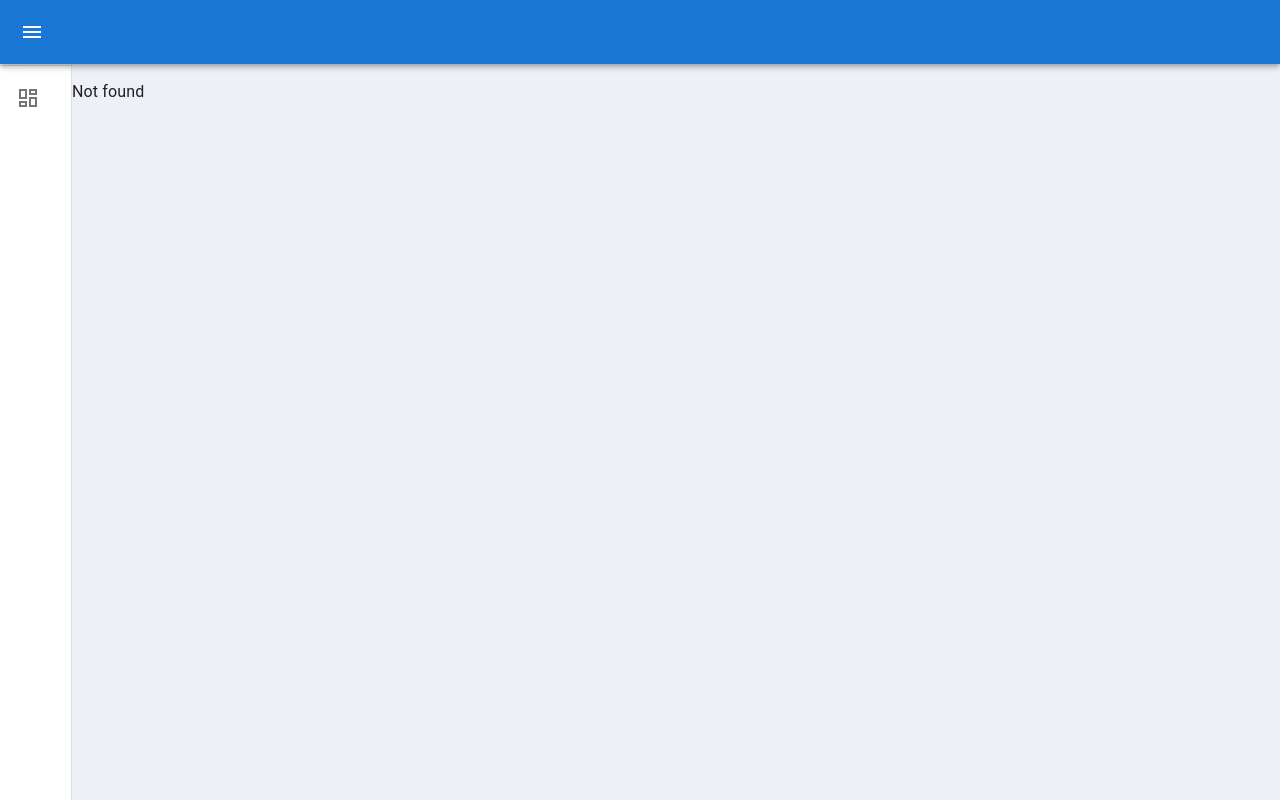
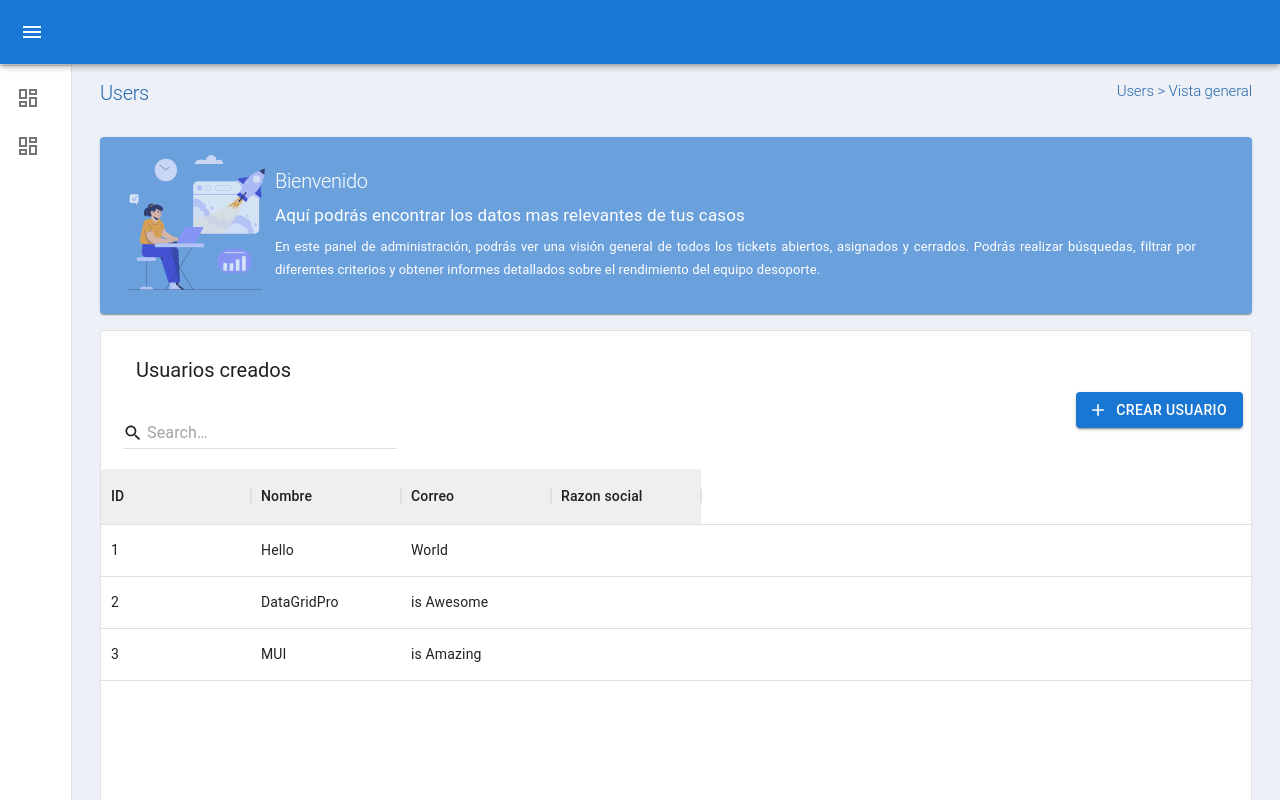
Before and after one commit to LfJohnVo/panelcontrol-front, a React (Vite) app: page /users in a window 1280 px wide. Before the commit this address had no page. Built offline with nearby package versions, Linux system fonts and the light colour scheme.

Commit message:
Creando el modulo de ver usuarios

```diff
--- a/src/common/text/TextTitle.jsx
+++ b/src/common/text/TextTitle.jsx
@@ -11,3 +11,14 @@ export const titleTextAdmin = {
 export const titleDashboard = {
   text: "Dashboard",
 };
+
+export const titleUser = {
+  text: "Users",
+};
+export const titleUserTitle = {
+  text: "Users > Vista general",
+};
+
+export const titleUserDetail = {
+  text: "Users > Detalle",
+};
--- a/src/components/menu/ListItems.jsx
+++ b/src/components/menu/ListItems.jsx
@@ -13,7 +13,6 @@ export function ListItems() {
   return (
     <>
       {/* Dashboar */}
-
       <ListItemButton
         onClick={() => {
           navigate("/dashboard");
@@ -24,6 +23,16 @@ export function ListItems() {
         </ListItemIcon>
         <ListItemText primary="Dashboard" />
       </ListItemButton>
+      <ListItemButton
+        onClick={() => {
+          navigate("/users");
+        }}
+      >
+        <ListItemIcon>
+          <DashboardOutlinedIcon />
+        </ListItemIcon>
+        <ListItemText primary="Usuarios" />
+      </ListItemButton>
     </>
   );
 }
--- /dev/null
+++ b/src/components/users/TableUser.jsx
@@ -0,0 +1,170 @@
+import React from "react";
+import { colorsTable } from "../../common/color/color";
+import { Grid, Typography, Box, Button } from "@mui/material";
+import { DataGrid, GridToolbarQuickFilter } from "@mui/x-data-grid";
+import { useNavigate } from "react-router-dom";
+import AddIcon from "@mui/icons-material/Add";
+
+function QuickSearchToolbar() {
+  const navigate = useNavigate();
+  return (
+    <Box component={"div"}>
+      <Grid
+        item
+        xs={12}
+        md={12}
+        lg={12}
+        sx={{
+          display: "flex",
+          flexDirection: "row",
+          height: "auto",
+          background: "#FFFFF",
+        }}
+      >
+        <Grid item md={6}>
+          <Box
+            sx={{
+              display: "flex",
+              flexDirection: "column",
+              alignItems: "flex-start",
+            }}
+          >
+            <Typography
+              component="h1"
+              variant="h5"
+              fontSize={"20px"}
+              ml={"35px"}
+              mt={"26px"}
+            >
+              Usuarios creados
+            </Typography>
+          </Box>
+        </Grid>
+      </Grid>
+      <Grid
+        item
+        xs={12}
+        md={12}
+        lg={12}
+        sx={{
+          display: "flex",
+          flexDirection: "row",
+          height: "auto",
+          background: "#FFFFF",
+        }}
+      >
+        <Grid item md={6} mt={"33px"} ml={"22px"} mb={"16px"}>
+          <Box
+            sx={{
+              display: "flex",
+              flexDirection: "column",
+              alignItems: "flex-start",
+            }}
+          >
+            <GridToolbarQuickFilter />
+          </Box>
+        </Grid>
+        <Grid item md={6}>
+          <Box
+            sx={{
+              p: 1,
+              pb: 0,
+              display: "flex",
+              flexDirection: "column",
+              alignItems: "flex-end",
+            }}
+          >
+            <Button
+              variant="contained"
+              startIcon={<AddIcon />}
+              onClick={() => {
+                navigate("/userCreate");
+              }}
+            >
+              Crear usuario
+            </Button>
+          </Box>
+        </Grid>
+      </Grid>
+    </Box>
+  );
+}
+
+function TableUser() {
+  //variables
+  const rows = [
+    { id: 1, col1: "Hello", col2: "World" },
+    { id: 2, col1: "DataGridPro", col2: "is Awesome" },
+    { id: 3, col1: "MUI", col2: "is Amazing" },
+  ];
+
+  const columns = [
+    {
+      field: "id",
+      headerName: "ID",
+      width: 150,
+      headerClassName: "super-app-theme--header2",
+    },
+    {
+      field: "col1",
+      headerName: "Nombre",
+      width: 150,
+      headerClassName: "super-app-theme--header",
+    },
+    {
+      field: "col2",
+      headerName: "Correo",
+      width: 150,
+      headerClassName: "super-app-theme--header",
+    },
+    {
+      field: "col3",
+      headerName: "Razon social",
+      width: 150,
+      headerClassName: "super-app-theme--header",
+    },
+  ];
+
+  return (
+    <>
+      <Grid item xs={12} md={12} lg={12}>
+        <Box
+          component={"div"}
+          sx={{
+            height: 737,
+            mb: "40px",
+            width: "100%",
+            "& .super-app-theme--header2": {
+              backgroundColor: colorsTable.colorCellHeader,
+              pl: "39px",
+            },
+            "& .super-app-theme--header": {
+              backgroundColor: colorsTable.colorCellHeader,
+            },
+          }}
+        >
+          <DataGrid
+            rows={rows}
+            columns={columns}
+            disableColumnMenu
+            initialState={{
+              pagination: { paginationModel: { pageSize: 10 } },
+            }}
+            pageSizeOptions={[5, 10, 25]}
+            slots={{ toolbar: QuickSearchToolbar }}
+            slotProps={{
+              toolbar: {
+                showQuickFilter: true,
+              },
+            }}
+            style={{
+              background: colorsTable.colorFondo,
+            }}
+          />
+        </Box>
+      </Grid>
+    </>
+  );
+}
+
+export default TableUser;
--- a/src/routes/indexRoute.jsx
+++ b/src/routes/indexRoute.jsx
@@ -4,6 +4,8 @@ import ProtectedRoutes from "../components/ProtectedRoutes";
 import Menu from "../components/menu/Menu";
 import Dashboard from "../views/dashboard/Dashboard";
 import Error from "../views/error/Error";
+import User from "../views/user/User";
+import UserCreate from "../views/user/UserCreate";
 
 export const indexRoute = createBrowserRouter([
   {
@@ -19,6 +21,17 @@ export const indexRoute = createBrowserRouter([
           {
             path: "/dashboard",
             element: <Dashboard />,
+            errorElement: <Error />,
+          },
+          {
+            path: "/users",
+            element: <User />,
+            errorElement: <Error />,
+          },
+          {
+            path: "/userCreate",
+            element: <UserCreate />,
+            errorElement: <Error />,
           },
           {
             path: "*",
--- /dev/null
+++ b/src/views/user/User.jsx
@@ -0,0 +1,27 @@
+import React from "react";
+import { Container, Grid } from "@mui/material";
+import { titleUser, titleUserTitle } from "../../common/text/TextTitle";
+import { textBienvenida } from "../../common/text/TextCardWellcome";
+import Bienvenida from "../../components/bienvenida/Bienvenida";
+import TableUser from "../../components/users/TableUser";
+
+function User() {
+  const props = {
+    navigateLink: "/users",
+    title: titleUser,
+    text: titleUserTitle,
+    textCard: textBienvenida,
+  };
+  return (
+    <>
+      <Container maxWidth="lg">
+        <Grid container spacing={2} rowSpacing={2}>
+          <Bienvenida {...props} />
+          <TableUser />
+        </Grid>
+      </Container>
+    </>
+  );
+}
+
+export default User;
--- /dev/null
+++ b/src/views/user/UserCreate.jsx
@@ -0,0 +1,7 @@
+import React from "react";
+
+function UserCreate() {
+  return <div>UserCreate</div>;
+}
+
+export default UserCreate;
```
Also changed, not shown: 1 other file (tests, documents, lock files or other folders).
